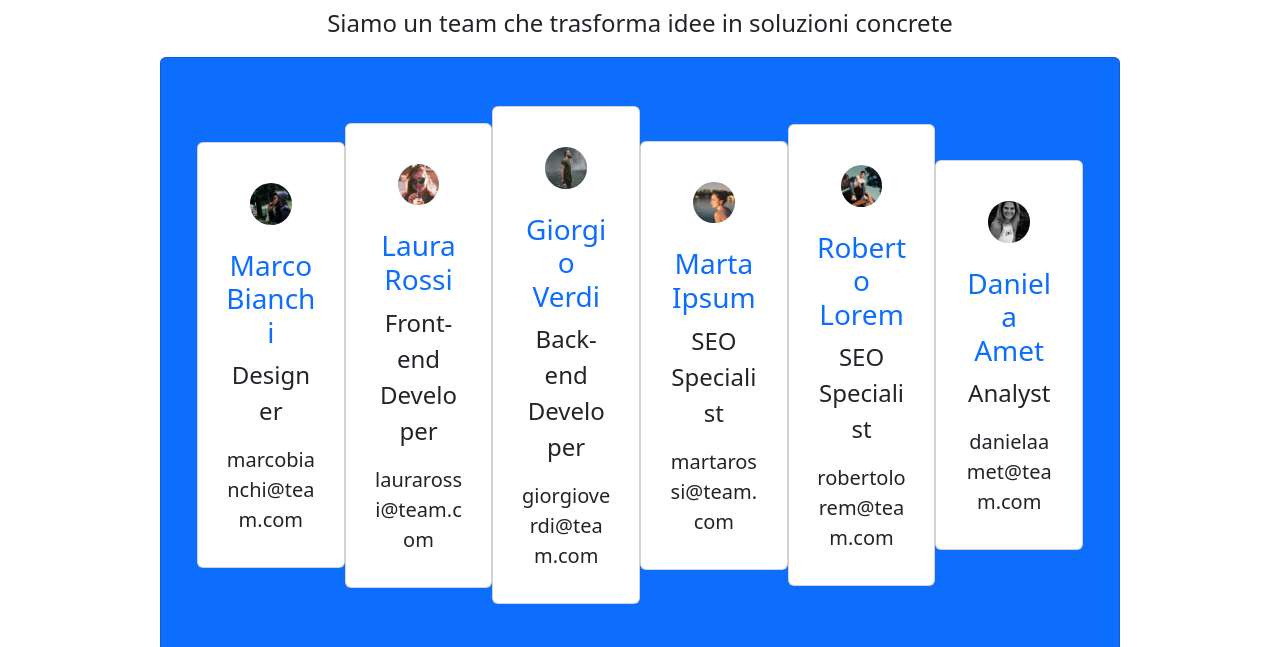
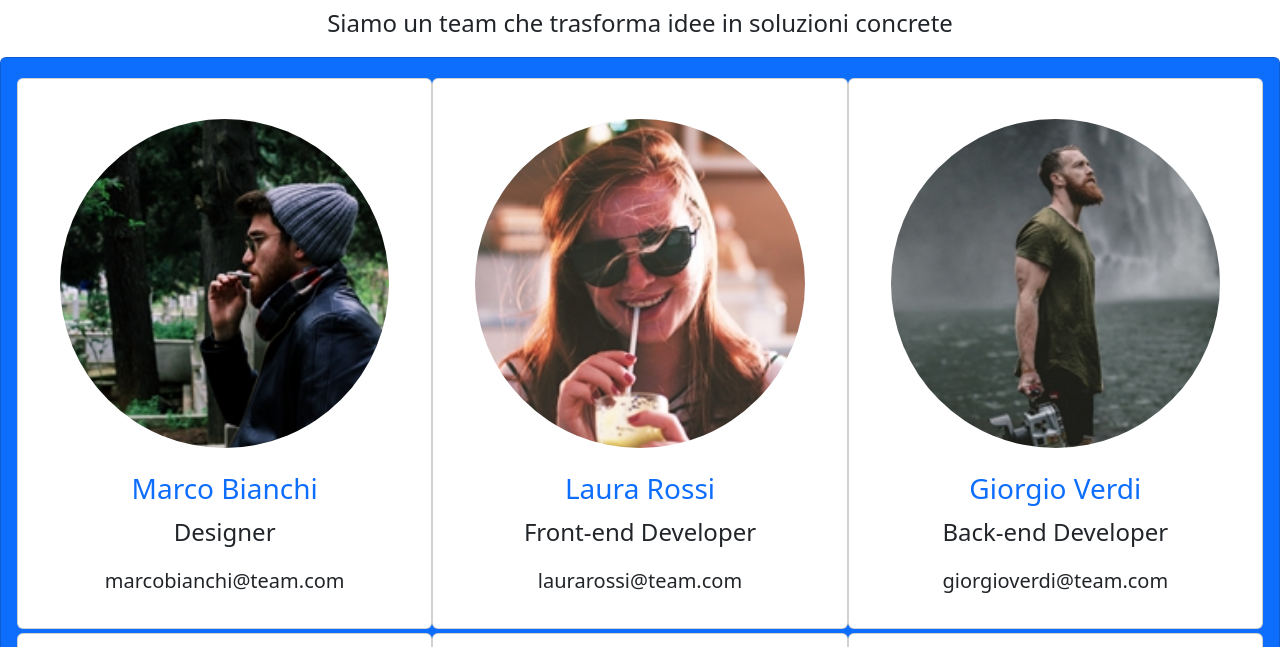
Before and after one commit to michelangeloTricarico/js-our-team, a plain HTML site: page index.html in a window 1280 px wide. Shown: the part 83-730 px from the top of the page. Drawn offline with nearby package versions, Linux system fonts and the light colour scheme.

Commit message:
script only with list

```diff
--- a/index.html
+++ b/index.html
@@ -13,10 +13,9 @@
         <h1 class="text-center text-primary p-3">Our Team</h1>
         <p class="text-center fs-4">Siamo un team che trasforma idee in soluzioni concrete</p>
     </div>
-    <div class="card bg-primary col-9 m-auto p-5">
-        <div class="row cards_container"></div>
+    <div class="card bg-primary">
+        <div class="row cards_container m-3 g-1"></div>
     </div>
     <script src="script.js"></script>
-
 </body>
 </html>
--- a/script.js
+++ b/script.js
@@ -58,7 +58,7 @@ function add_card(obj){
   let email = obj["email"]
   let img = obj["img"]
   let markup = `
-  <div class="card col m-auto" style="width: 25rem;">
+  <div class="card col-12 col-md-4 col-sm-6">
       <div class="card-body">
           <img class="card-img rounded-circle p-4" src=${img}></img>
           <h6 class="card-name fs-3 mb-2 text-center text-primary">${name}</h6>
```
